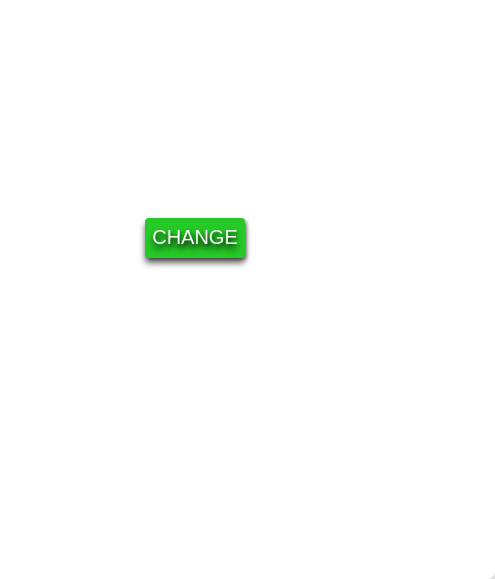
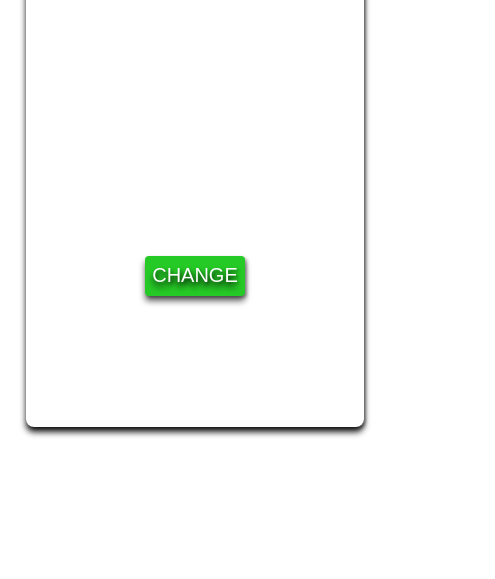
Before and after one commit to B-chandru/jokes-generator, a plain HTML site: page index.html in a window 390 px wide. Shown: the part 265-844 px from the top of the page, 495 px wide, since content can reach past the window. Drawn offline with Linux system fonts and the light colour scheme.

Commit message:
make it responsive design

```diff
--- a/style.css
+++ b/style.css
@@ -9,8 +9,8 @@
     left: 50%;
     transform: translate(-50%,-50%);
     border-radius: 8px;
-    box-shadow:  0px 20px 45px rgba(0,0,0,0.3);
-
+    box-shadow:  2px 2px 3px rgba(0,0,0,0.3),
+                 0px 5px 6px rgba(0,0,0,0.9);
 }
 h1{
     text-align: center;
@@ -54,22 +54,44 @@ h1{
     background-color: rgb(85, 235, 93);
 
 }
-@media screen and (max-width:618px){
-    .container{
-    width:100%vw;
-    height:100vh;
-    box-shadow:  0px 20px 45px rgba(0,0,0,0.3);
-    }
-    #head{
-        text-align: center;
-        margin-left: 10px;
-        color:black;
-         font-size: 15px;
-        font-family: 'Gill Sans', 'Gill Sans MT', Calibri, 'Trebuchet MS', sans-serif;
-        padding: 10px;
-        overflow: hidden;
-        margin-top:30px;
-
+@media screen and (max-width:619px){
+    .container {
+        position: absolute;
+        width: 525px;
+        height: 400px;
+        top: 50%;
+        left: 50%;
+        transform: translate(-50%,-50%);
+        border-radius: 8px;
+        box-shadow: 2px 2px 3px rgba(0,0,0,0.3), 0px 5px 6px rgba(0,0,0,0.9);
     }
 
 }
+@media screen and (max-width:542px){
+    .container {
+        position: absolute;
+        width: 399px;
+        height: 540px;
+        top: 50%;
+        left: 50%;
+        transform: translate(-50%,-50%);
+        border-radius: 8px;
+        box-shadow: 2px 2px 3px rgba(0,0,0,0.3), 0px 5px 6px rgba(0,0,0,0.9);
+    }
+
+
+}
+@media screen and (max-width:406px){
+    .container {
+        position: absolute;
+        width: 338px;
+        height: 540px;
+        top: 50%;
+        left: 50%;
+        transform: translate(-50%,-50%);
+        border-radius: 8px;
+        box-shadow: 2px 2px 3px rgba(0,0,0,0.3), 0px 5px 6px rgba(0,0,0,0.9);
+    }
+
+
+}
```
